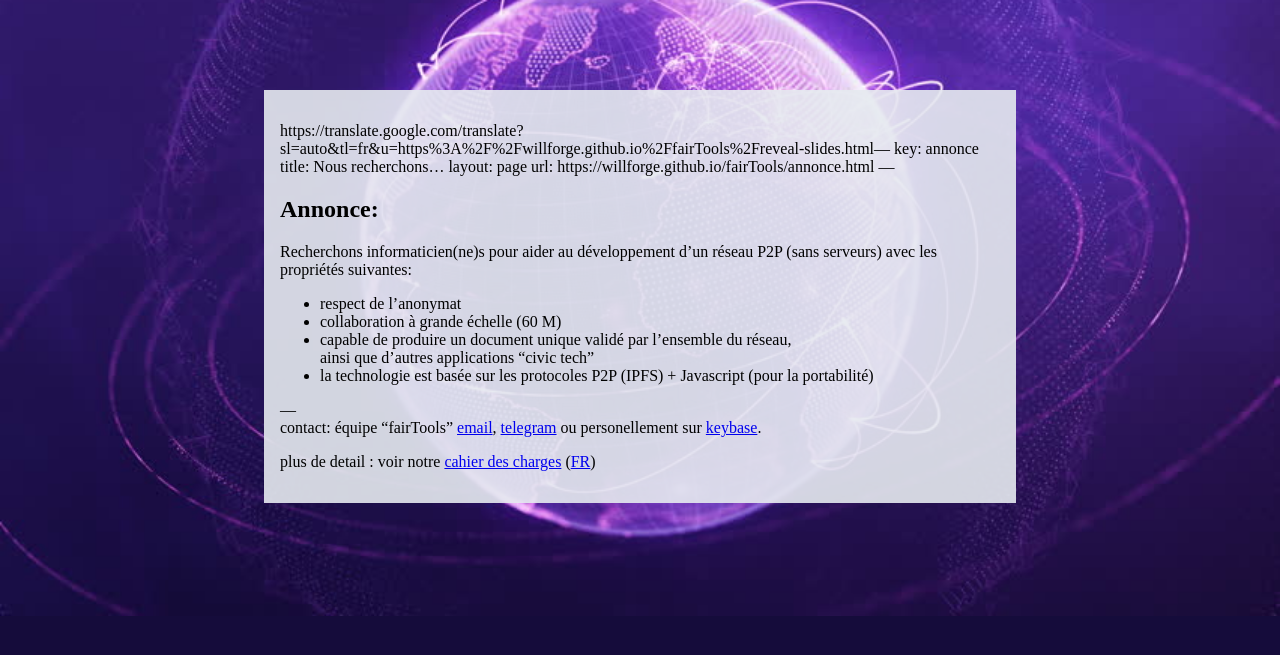
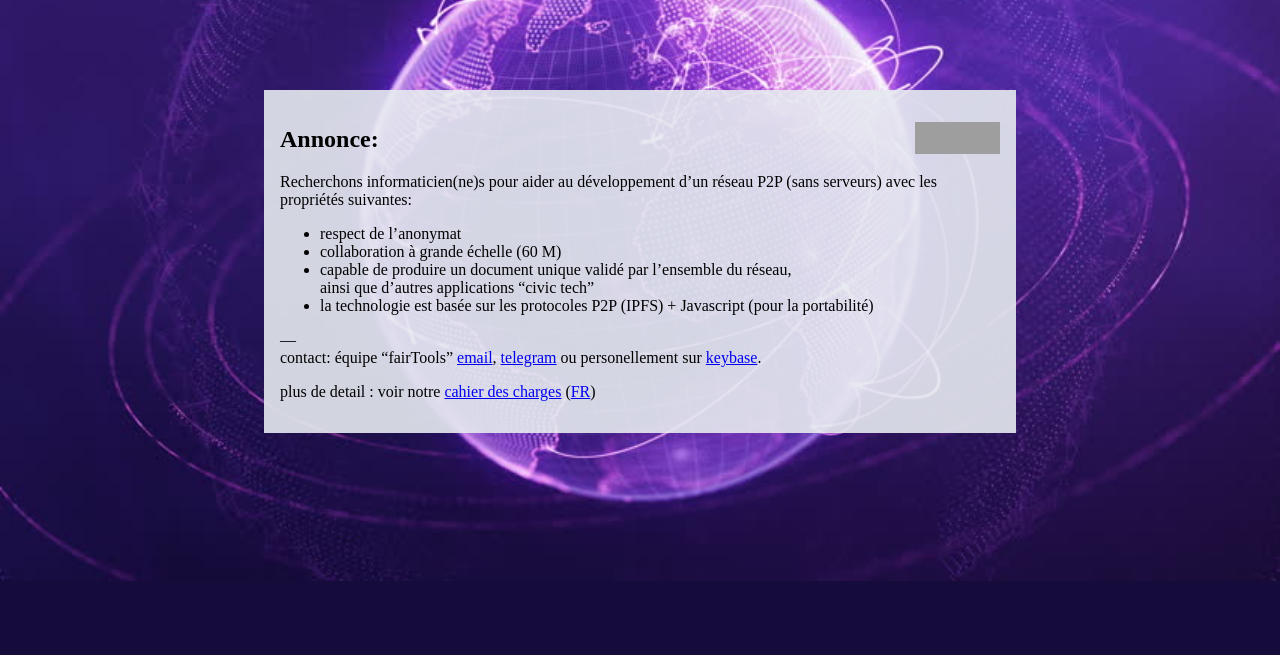
Before and after one commit to willforge/fairTools, a Jekyll site: the page built from docs/annonce.md, in a window 1280 px wide. Shown: the top 655 px of the page. Built offline with Jekyll 4.4.1, drawn with Linux system fonts in a browser that asks for light colours; our own code applies the rules of GitHub Pages for plain Markdown files; some of the changed lines change nothing that is shown; grey boxes are pictures that could not be loaded.

Commit message:
added translation (courtesy google!)

```diff
--- a/docs/annonce.md
+++ b/docs/annonce.md
@@ -1,9 +1,13 @@
-https://translate.google.com/translate?sl=auto&tl=fr&u=https%3A%2F%2Fwillforge.github.io%2FfairTools%2Freveal-slides.html---
+---
 key: annonce
 title: Nous recherchons...
 layout: page
 url: https://willforge.github.io/fairTools/annonce.html
 ---
+[![en](https://gateway.ipfs.io/ipfs/QmSP7BWXz5un8bLyp57TeMiAA1foKNTJXenRP6BSLAtX77)](https://translate.google.com/translate?sl=auto&tl=en&u=https%3A%2F%2Fwillforge.github.io%2FfairTools%2Fannonce.html)
+[![fr](https://gateway.ipfs.io/ipfs/QmSrXHypiEB4xfyFTnKoVfCMD6B6GLnFRQt7EKaYEhXXYQ)](https://translate.google.com/translate?sl=auto&tl=fr&u=https%3A%2F%2Fwillforge.github.io%2FfairTools%2Fannonce.html)
+<style>img[alt=en] { max-height: 32px; float: right; }</style>
+<style>img[alt=fr] { max-height: 32px; float: right; }</style>
 
 ## Annonce:
 
@@ -24,6 +28,7 @@
 
   plus de detail : voir notre [cahier des charges][1] ([FR][2])
 
+
 [1]: https://willforge.github.io/fairTools/reveal-slides.html
 [2]: https://translate.google.com/translate?sl=auto&tl=fr&u=https%3A%2F%2Fwillforge.github.io%2FfairTools%2Freveal-slides.html
 
```
